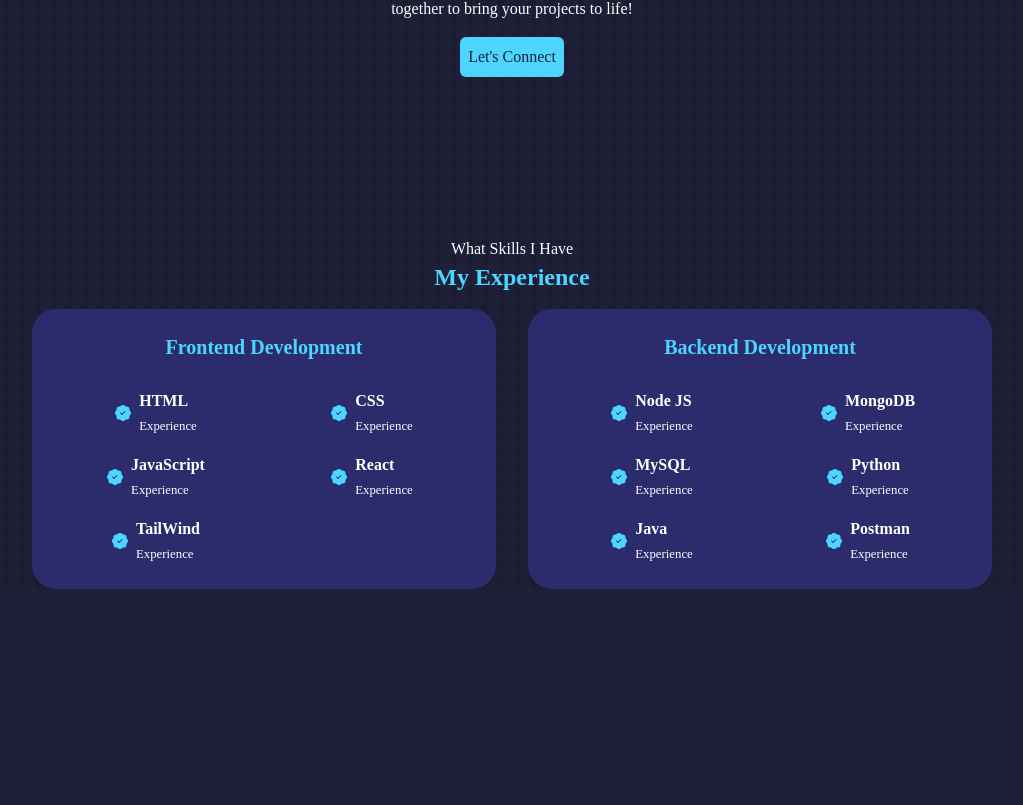
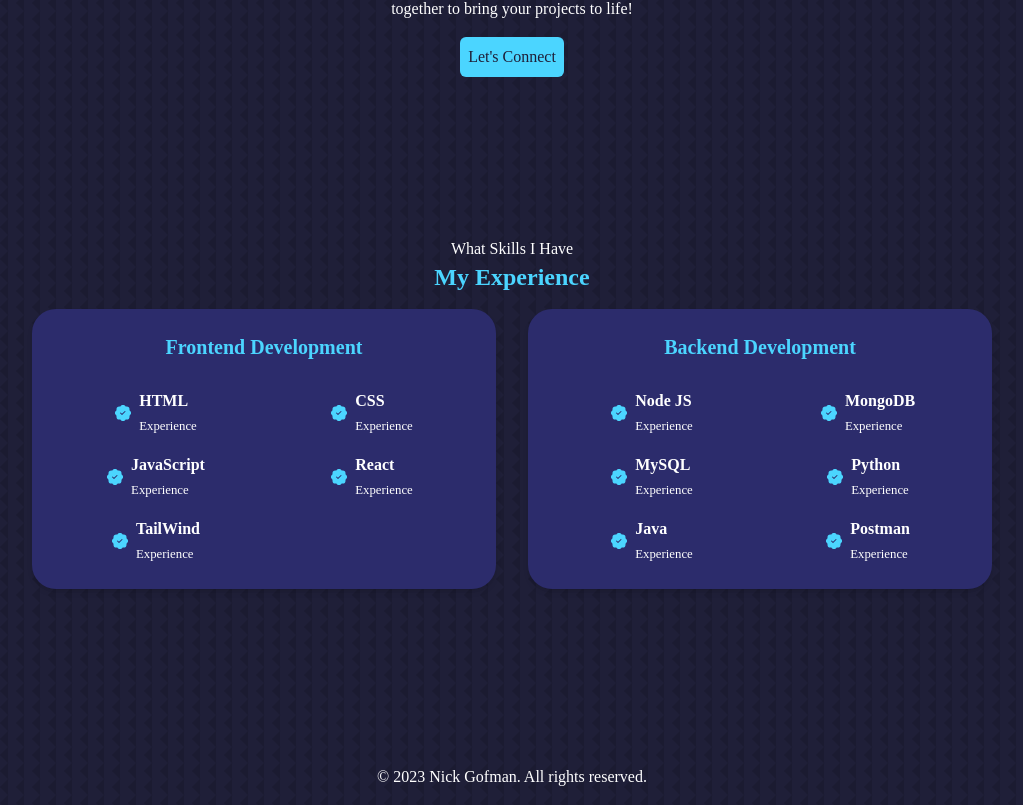
Before and after one commit to NickGofman/my-project, a React (Create React App) app: page / in a window 1280 px wide. Shown: the part 1621-2426 px from the top of the page, without its empty margins (128-1151 px from the left). Before the commit the page ends 2210 px from the top, so only its background shows below. Built offline with nearby package versions, Linux system fonts and the light colour scheme; the HTML template or start-up script is replaced by a standard one.

Commit message:
create footer and add footer to App.js

```diff
--- a/src/App.js
+++ b/src/App.js
@@ -3,6 +3,7 @@
 import Header from './components/header/Header';
 import About from './components/about/About';
 import Experience from './components/experience/Experience';
+import Footer from './components/footer/Footer';
 
 function App() {
   return (
@@ -16,6 +17,7 @@
       </div>
       <About />
       <Experience />
+      <Footer/>
     </div>
   );
 }
--- /dev/null
+++ b/src/components/footer/Footer.js
@@ -0,0 +1,11 @@
+import React from 'react';
+
+function Footer() {
+  return (
+    <footer className="bg-gray-800 text-white py-4 text-center">
+      <p>&copy; {new Date().getFullYear()} Nick Gofman. All rights reserved.</p>
+    </footer>
+  );
+}
+
+export default Footer;
```
